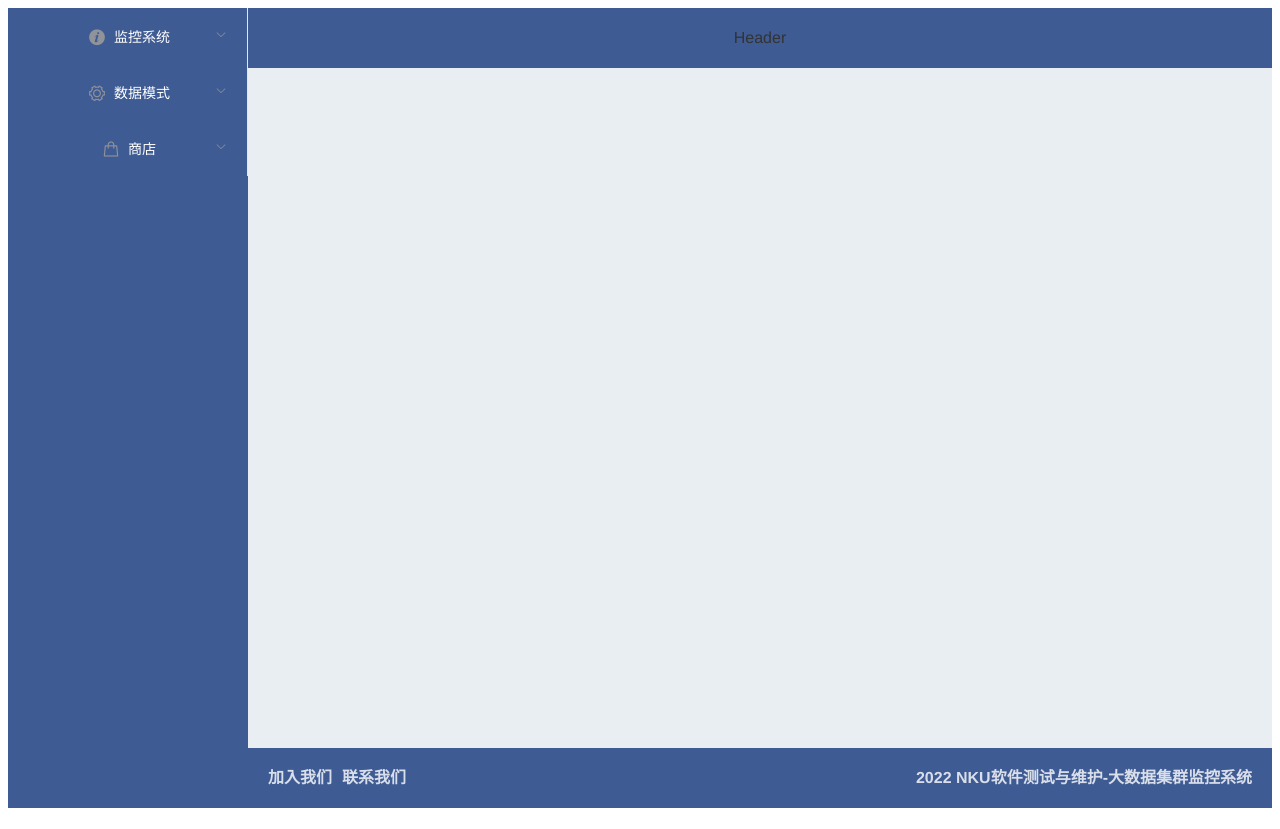
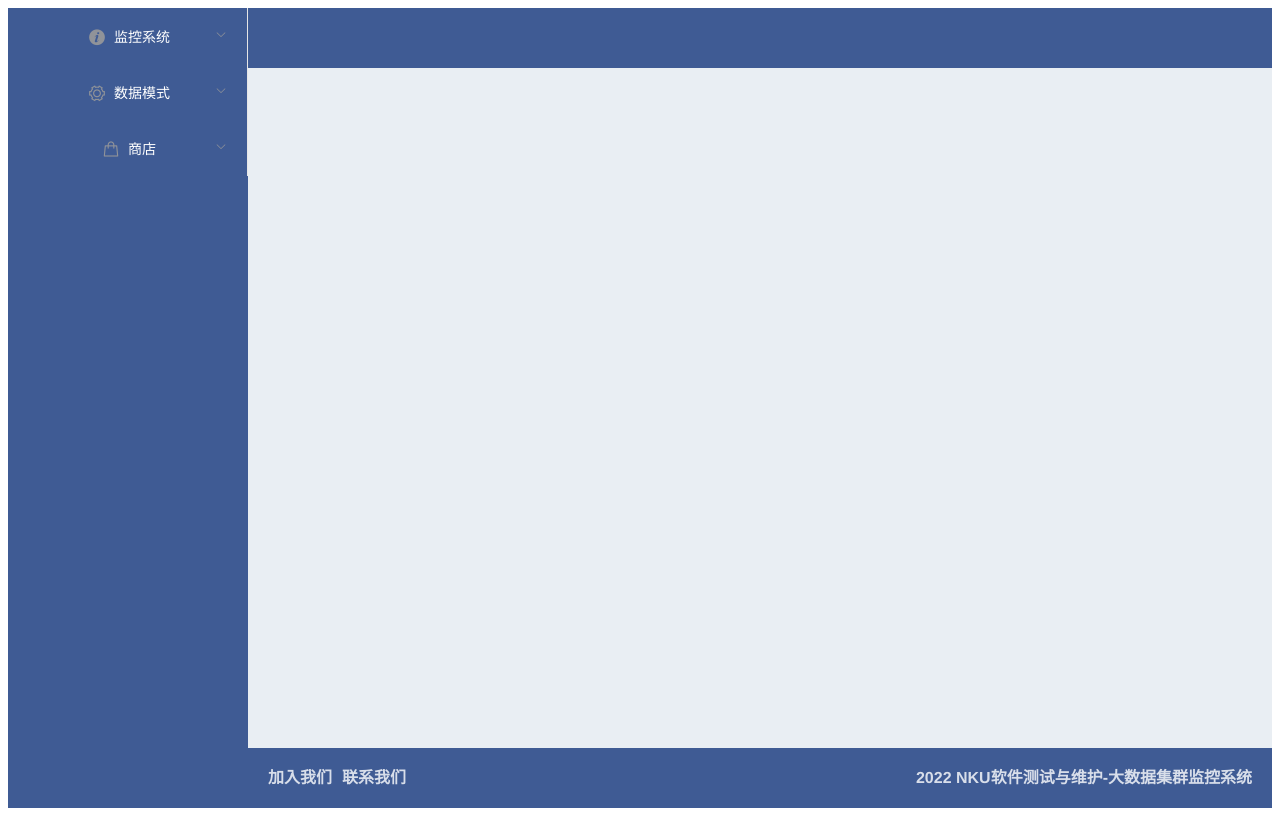
Before and after one commit to trumpsky/monitoring_system, a Vue app in the folder frontend/: page / in a window 1280 px wide. Built offline with nearby package versions, Linux system fonts and the light colour scheme.

Commit message:
Add: 将组件添加到header. Closes #14

```diff
--- a/frontend/src/component/Sidebar.vue
+++ b/frontend/src/component/Sidebar.vue
@@ -4,8 +4,7 @@
              class="el-menu-vertical-demo"
              background-color="#3f5b94"
              text-color="#FFFFFF"
-             @open="handleOpen"
-             @close="handleClose"
+             @select="handleSelect"
              router>
       <el-submenu index="1">
         <template slot="title">
@@ -52,13 +51,10 @@ export default {
     };
   },
   methods: {
-    handleOpen(key, keyPath) {
-      console.log(key, keyPath);
-    },
-    handleClose(key, keyPath) {
-      console.log(key, keyPath);
+    handleSelect(key,keyPath) {
+      this.$emit("menu",key[6])
     }
-  }
+  },
 }
 </script>
 <style scoped>
--- a/frontend/src/pages/ClutterLevel.vue
+++ b/frontend/src/pages/ClusterLevel.vue
@@ -1,8 +1,5 @@
 <template>
   <div>
-    <selection-cluster></selection-cluster>
-    <selection-node-single></selection-node-single>
-    <selection-node-multiple></selection-node-multiple>
     <line-chart v-for="(item, index) in items" :moduleName="item.message" :key="index"></line-chart>
   </div>
 </template>
--- a/frontend/src/pages/Home.vue
+++ b/frontend/src/pages/Home.vue
@@ -2,10 +2,12 @@
   <div>
     <el-container>
       <el-aside width="240px">
-        <sidebar></sidebar>
+        <sidebar @menu="change"></sidebar>
       </el-aside>
       <el-container>
-        <el-header>Header</el-header>
+        <el-header>
+          <selection-node-single v-if="showComponent"></selection-node-single>
+        </el-header>
         <el-main>
           <div class="main-information">
             <router-view></router-view>
@@ -20,17 +22,22 @@
 </template>
 
 <script>
+import SelectionNodeSingle from '../component/SelectionNodeSingle.vue';
 import ShowFooter from '../component/ShowFooter.vue';
 import Sidebar from "../component/Sidebar";
-import ClutterLevel from "./ClutterLevel";
+import ClusterLevel from "./ClusterLevel";
 
 export default {
-  components: {ClutterLevel, Sidebar, ShowFooter},
+  components: {ClusterLevel, Sidebar, ShowFooter, SelectionNodeSingle,},
   data() {
     return {
+      showComponent: false
     }
   },
   methods: {
+    change(val){
+        this.showComponent = (val == 2)
+    }
   },
   mounted() {
   },
@@ -38,12 +45,18 @@ export default {
 </script>
 
 <style scoped>
-.el-header, .el-footer {
+.el-header {
   background-color: #3f5b94;
-  color: #333;
+  color: #fff;
+  line-height: 60px;
+  display: flex;
+  justify-content: flex-end
+}
+.el-footer {
+  background-color: #3f5b94;
+  color: #fff;
   line-height: 60px;
 }
-
 .el-aside {
   background-color: #3f5b94;
   color: #333;
--- a/frontend/src/router/index.js
+++ b/frontend/src/router/index.js
@@ -27,7 +27,7 @@ export default new Router({
         },
         {
           path: "/menu/2-1",
-          component: () => import('@/pages/ClutterLevel')
+          component: () => import('@/pages/ClusterLevel')
         },
         {
           path: "/menu/2-2",
```
